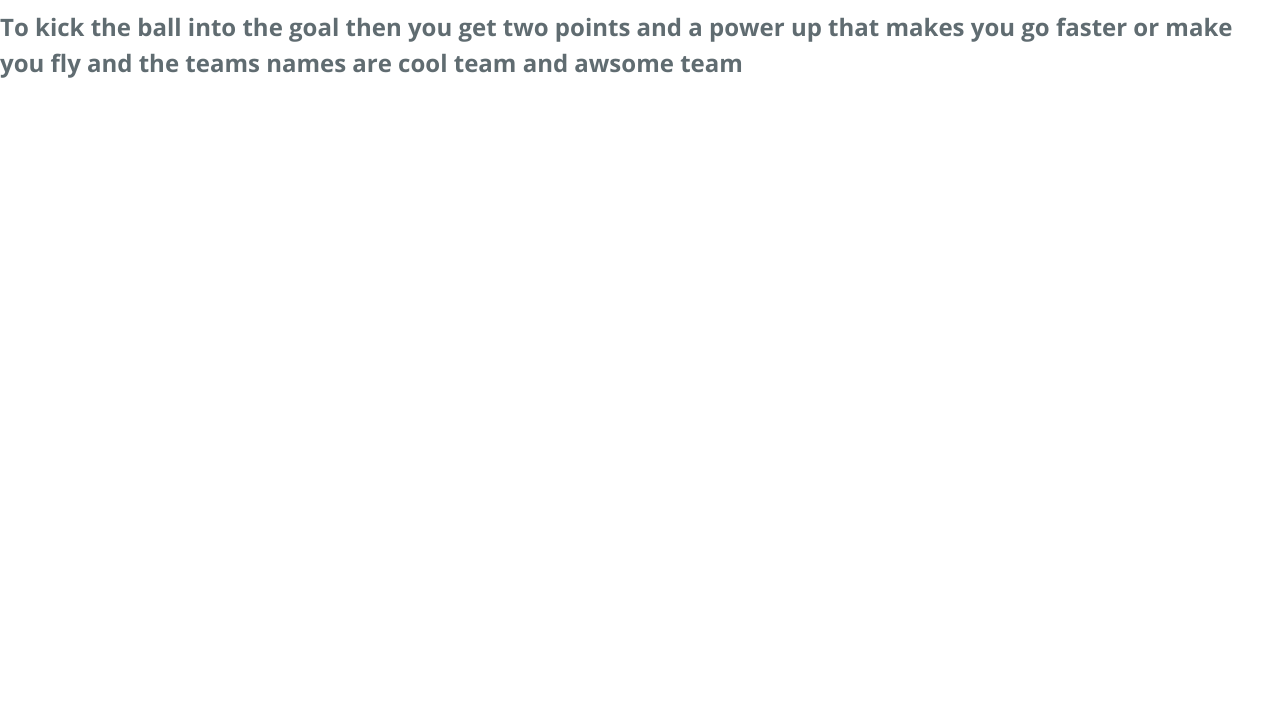
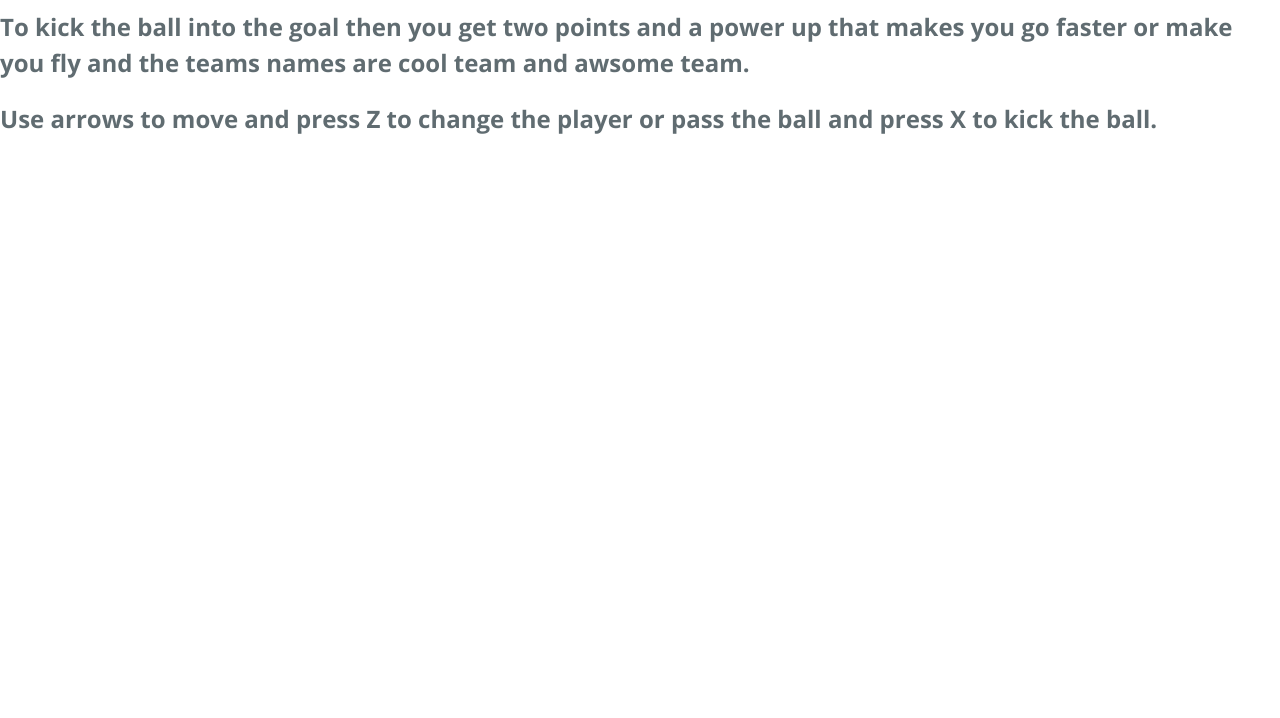
Before and after one commit to fajavon/soccergame, a plain HTML site: page index.html in a window 1280 px wide. Shown: the part 82-800 px from the top of the page. Drawn offline with nearby package versions, Linux system fonts and the light colour scheme.

Commit message:
Update index.html

```diff
--- a/index.html
+++ b/index.html
@@ -11,6 +11,7 @@
   </head>
   <body>
   <h1>Soccergame8</h1>
-  <h2>To kick the ball into the goal then you get two points and a power up that makes you go faster or make you fly and the teams names are cool team and awsome team</h2>
+  <h2>To kick the ball into the goal then you get two points and a power up that makes you go faster or make you fly and the teams names are cool team and awsome team.</h2>
+  <h2>Use arrows to move and press Z to change the player or pass the ball and press X to kick the ball.</h2>
   </body>
 </html>
```
